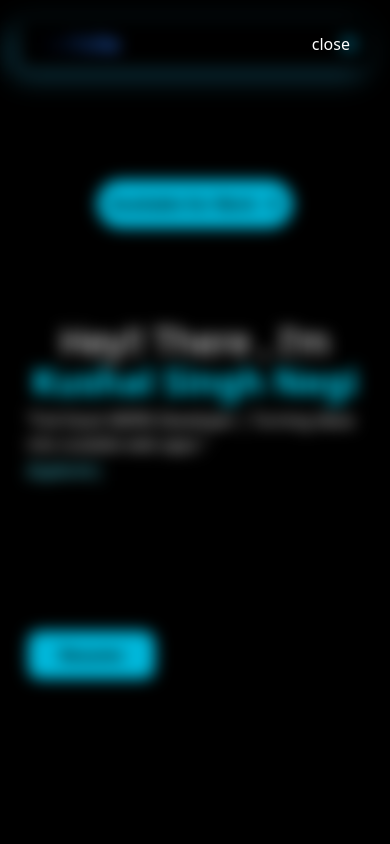
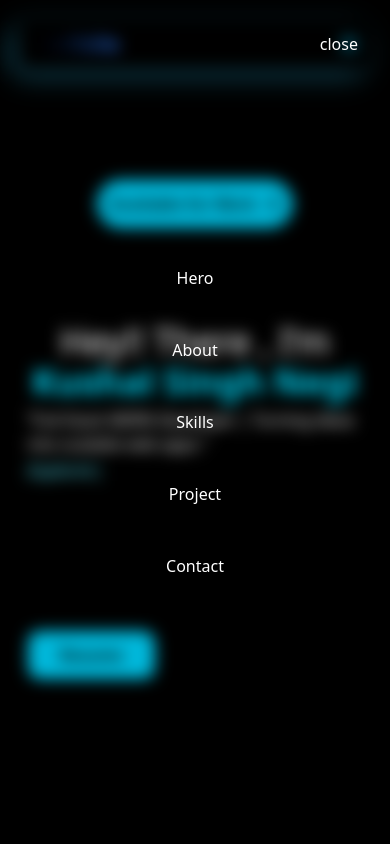
Before and after one commit to Godboyg/Portfolio, a Next.js app: page / in a window 390 px wide. Both pictures are taken after a click on the element 348 px from the left and 44 px from the top of the page. Shown: the top 844 px of the page. Built offline with nearby package versions, Linux system fonts and the light colour scheme.

Commit message:
maybe last commit

```diff
--- a/app/Components/Header.tsx
+++ b/app/Components/Header.tsx
@@ -18,7 +18,7 @@ function Header() {
         <div className="flex items-center w-full justify-between sm:hidden">
           <p className='ml-2 text-xl bg-gradient-to-r from-black to-blue-500 text-transparent
            bg-clip-text font-bold'>Portfolio</p>
-          <div className="mr-2 text-xl text-cyan-600"
+          <div className="mr-2 text-xl text-cyan-600 hover:cursor-pointer"
           onClick={e => setOpen(true)}>
              <VscThreeBars />
           </div>
@@ -45,9 +45,38 @@ function Header() {
         </ul>
       </div>
     </div>
+    <div
+        className={`fixed top-0 left-0 w-full h-full flex items-center justify-center
+        transition-transform duration-900 ease-in
+        ${open ? "-translate-y-180 z-30 opacity-100" : "translate-y-[100vh] opacity-0"}`}
+      >
+        🚀 I slide up from bottom to top!
+      </div>
     <div className={`fixed top-0 left-0 h-screen w-full bg-black ${open ? "block z-10 bg-transparent bg-opacity-50 backdrop-blur-sm" : "hidden z-0"}`}>
-      <p className='absolute top-8 right-10 text-white'
+      <p className='absolute top-8 z-35 right-8 hover:cursor-pointer text-white'
       onClick={e => setOpen(false)}>close</p>
+      <div className="flex items-center h-full justify-center text-white">
+         <ul className='w-full h-full flex flex-col items-center justify-center gap-12 hover:cursor-pointer'>
+            {
+                HeaderName.map((name : string) => (
+                    <li key={name}>
+                        <Link
+                        to={name}
+                        smooth={true}
+                        duration={500}
+                        activeClass="text-red-500"
+                        className="cursor-pointer text-white"
+                        >
+                          <span className="font-light
+                          relative after:content[''] after:absolute after:left-0 after:-bottom-1
+                          after:w-0 after:h-[2px] after:bg-white after:duration-250 after:transition-all after:ease-in
+                          hover:after:w-full">{name.charAt(0).toUpperCase() + name.slice(1)}</span>
+                        </Link>
+                    </li>
+                ))
+            }
+        </ul>
+      </div>
     </div>
     </>
   )
```
